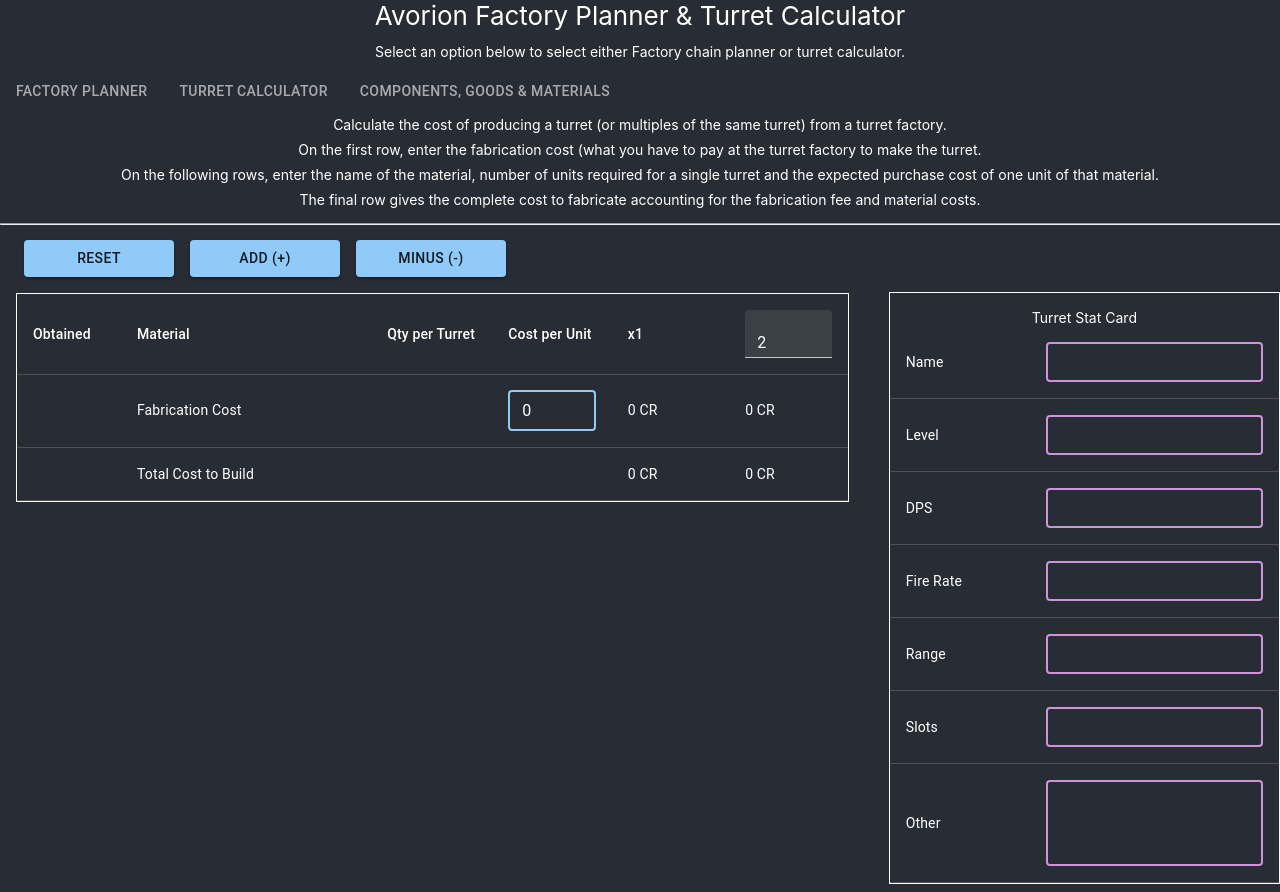
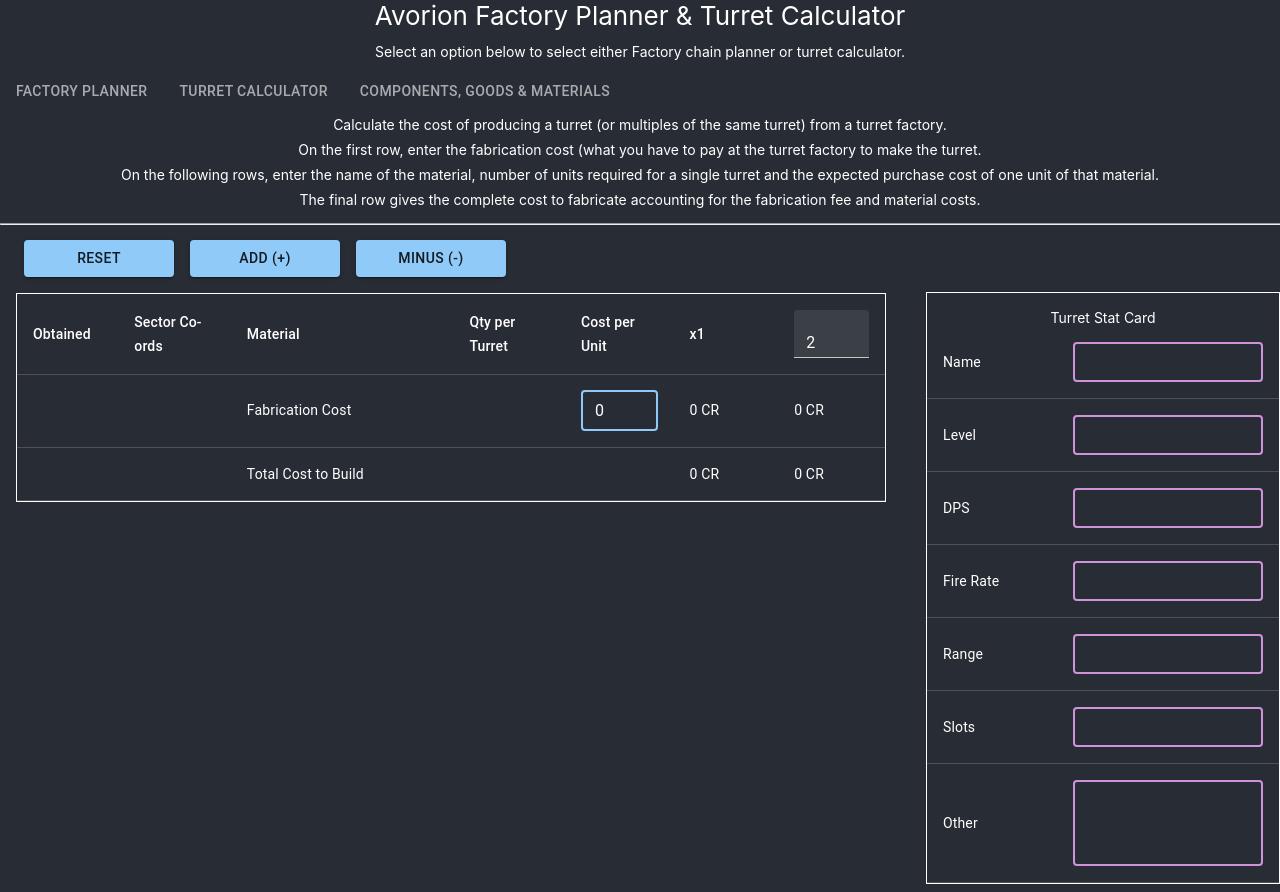
Before and after one commit to gshaw-pivotal/avorion-calculator, a React (Create React App) app: page / in a window 1280 px wide. Both pictures are taken after a click on the tab "TURRET CALCULATOR". Built offline with nearby package versions, Linux system fonts and the light colour scheme.

Commit message:
Add field for entering sector co-ords for turret components
- So one can know which sector to go to to get said components,
  especially when wanting the cheapest supplier.

```diff
--- a/src/App.css
+++ b/src/App.css
@@ -54,6 +54,10 @@
   width: 75px;
 }
 
+.Turret-Table-Location-Column {
+  width: 100px;
+}
+
 .Turret-Table-Material-Column {
   width: 250px;
 }
--- a/src/turret/TurretBody.tsx
+++ b/src/turret/TurretBody.tsx
@@ -15,6 +15,7 @@
     name: string;
     costPerUnit: number;
     unitCount: number;
+    location: string;
 }
 
 export default function TurretBody() {
@@ -30,7 +31,7 @@
     }
 
     const addNewTurretMaterial = () => {
-        setTurretMaterialList([...turretMaterialList, {name: "", costPerUnit: 0, unitCount: 0}])
+        setTurretMaterialList([...turretMaterialList, {name: "", costPerUnit: 0, unitCount: 0, location: ""}])
     }
 
     const removeLastTurretMaterial = () => {
--- a/src/turret/TurretTableFabrication.tsx
+++ b/src/turret/TurretTableFabrication.tsx
@@ -5,6 +5,7 @@
 const TurretTableFabrication = ({turretFabricationCost, setTurretFabricationCost, turretMultiplier}) => {
     return (
         <TableRow>
+            <TableCell></TableCell>
             <TableCell></TableCell>
             <TableCell>Fabrication Cost</TableCell>
             <TableCell></TableCell>
--- a/src/turret/TurretTableMaterialBody.tsx
+++ b/src/turret/TurretTableMaterialBody.tsx
@@ -22,6 +22,20 @@
                         <Checkbox
                             key={`obtained-${index}`}
                             size="small"
+                        />
+                    </TableCell>
+                    <TableCell className="Turret-Build-Table-Cell">
+                        <TextField
+                            key={`location-${index}`}
+                            variant="outlined"
+                            size="small"
+                            color="primary"
+                            focused
+                            onChange={(event: React.ChangeEvent<HTMLInputElement>) => {
+                                const entries = [...turretMaterialList]
+                                entries[index].location = event.target.value
+                                setTurretMaterialList(entries)
+                            }}
                         />
                     </TableCell>
                     <TableCell className="Turret-Build-Table-Cell">
--- a/src/turret/TurretTableMaterialHeader.tsx
+++ b/src/turret/TurretTableMaterialHeader.tsx
@@ -7,6 +7,7 @@
         <TableHead>
             <TableRow>
                 <TableCell className="Turret-Table-Obtained-Column">Obtained</TableCell>
+                <TableCell className="Turret-Table-Location-Column">Sector Co-ords</TableCell>
                 <TableCell className="Turret-Table-Material-Column">Material</TableCell>
                 <TableCell className="Turret-Table-Qty-Column">Qty per Turret</TableCell>
                 <TableCell className="Turret-Table-Cost-Column">Cost per Unit</TableCell>
--- a/src/turret/TurretTableTotalCosts.tsx
+++ b/src/turret/TurretTableTotalCosts.tsx
@@ -18,6 +18,7 @@
     return (
         <TableRow>
             <TableCell></TableCell>
+            <TableCell></TableCell>
             <TableCell>Total Cost to Build</TableCell>
             <TableCell></TableCell>
             <TableCell></TableCell>
```
